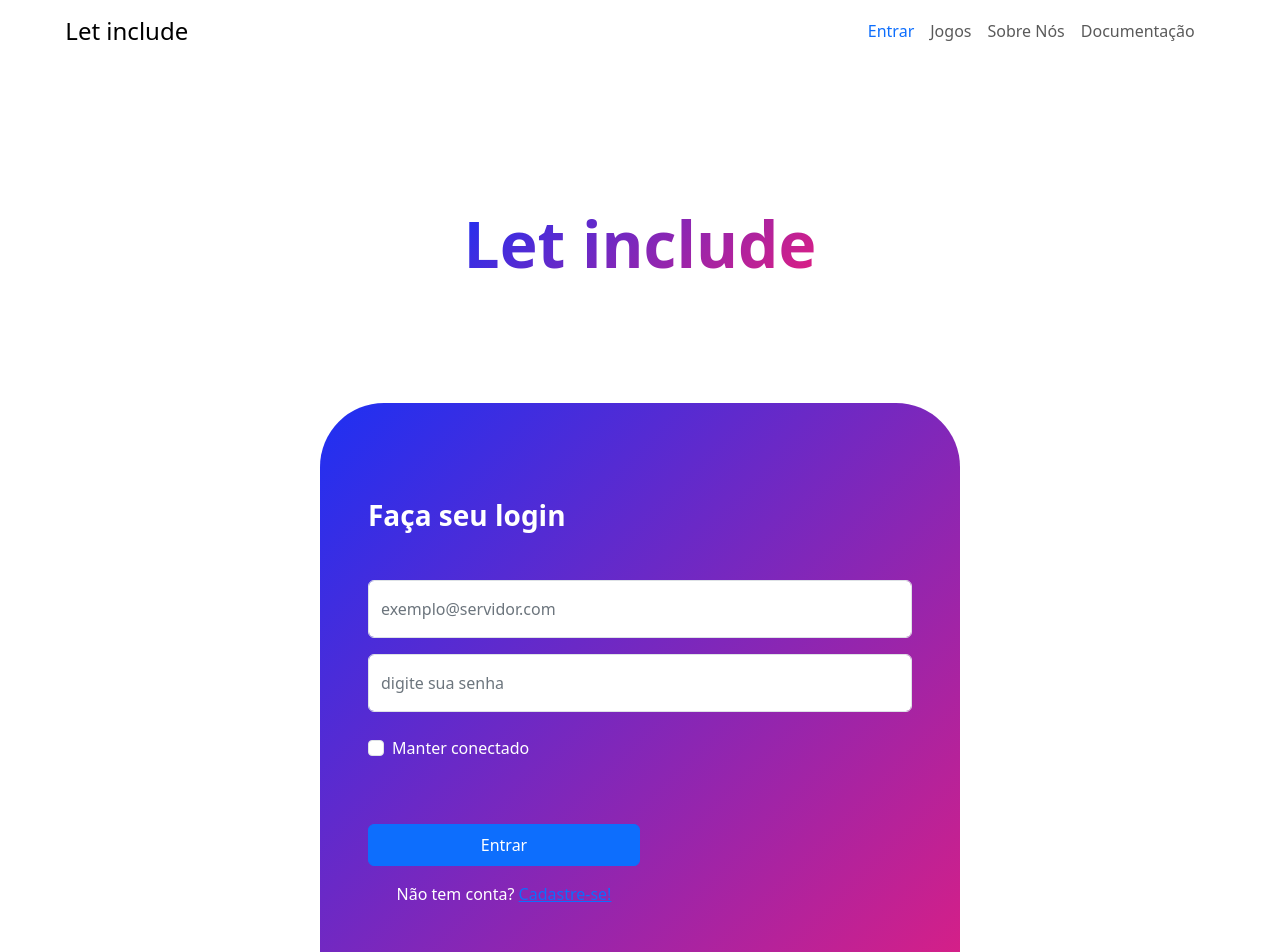
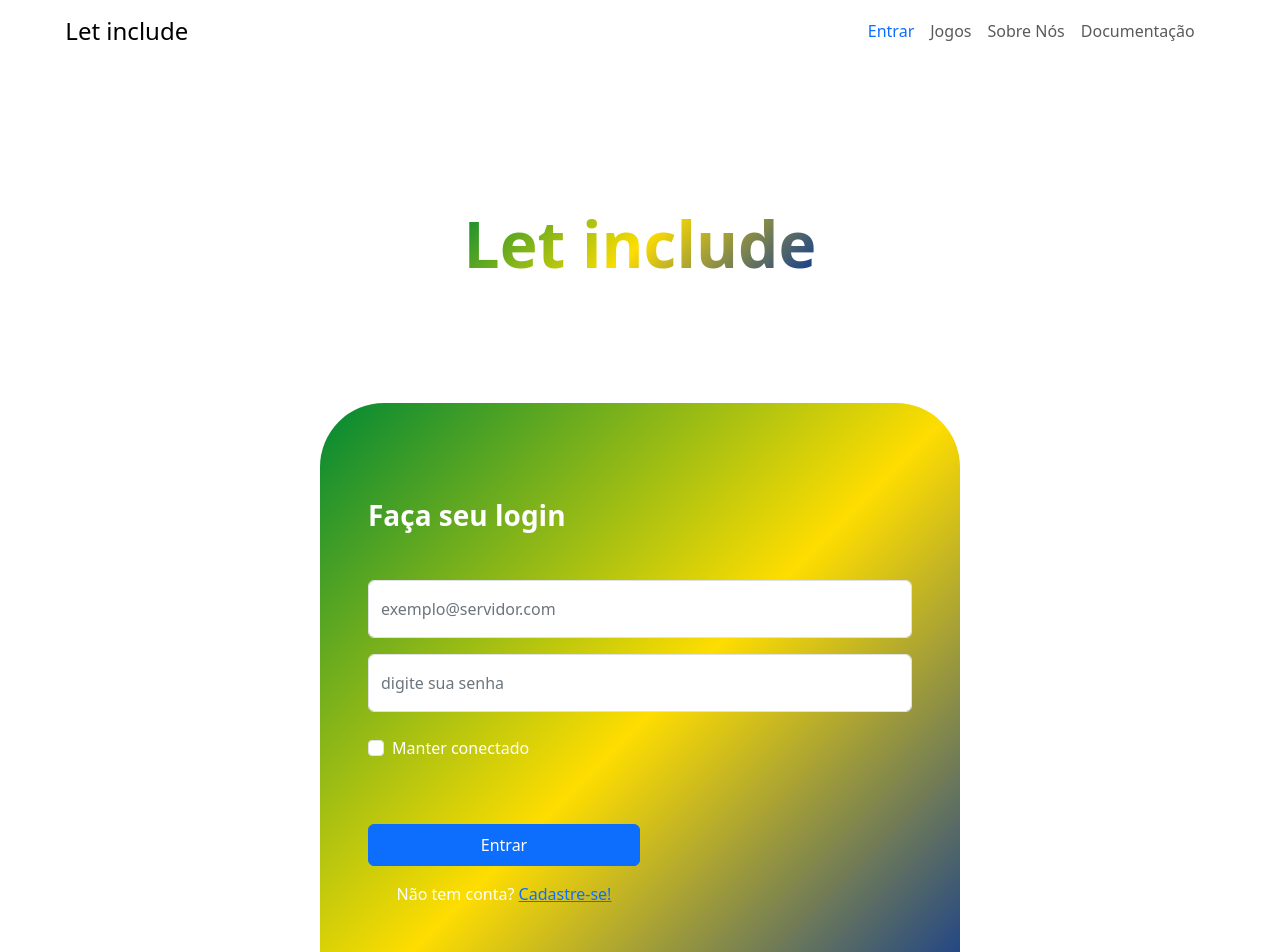
Before and after one commit to JoannaBraccini/Primeiro-Hackathon-Growdev_Let-include, a website: page pages/login.html in a window 1280 px wide. Shown: the top 952 px of the page. Drawn offline with nearby package versions, Linux system fonts and the light colour scheme.

Commit message:
color change

```diff
--- a/css/style.css
+++ b/css/style.css
@@ -15,11 +15,11 @@ a:hover {
 
 .bg-gradient-primary-to-secondary, .card.game, .menu-jogos {
   background: #1e30f3;
-  background: linear-gradient(135deg, #1e30f3 0%, #e21e80 100%);
+  background: linear-gradient(135deg, #008834 0%, #FEDD00 50%, #002e9b 100%);
 }
 
 .text-gradient, .navbar-brand:hover, .nav-link:hover {
-  background: -webkit-linear-gradient(315deg, #1e30f3 0%, #e21e80 100%);
+  background: -webkit-linear-gradient(315deg, #008834 0%, #FEDD00 50%, #002e9b 100%);
   background-clip: text;
   -webkit-background-clip: text;
   -webkit-text-fill-color: transparent;
```
